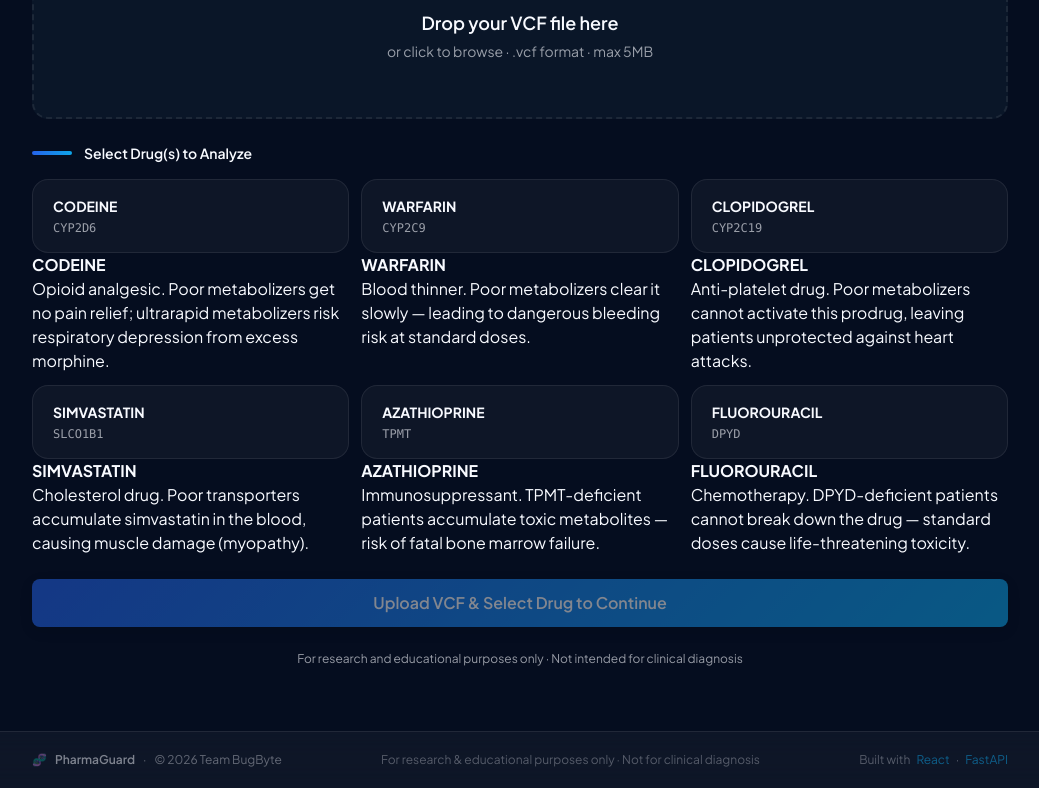
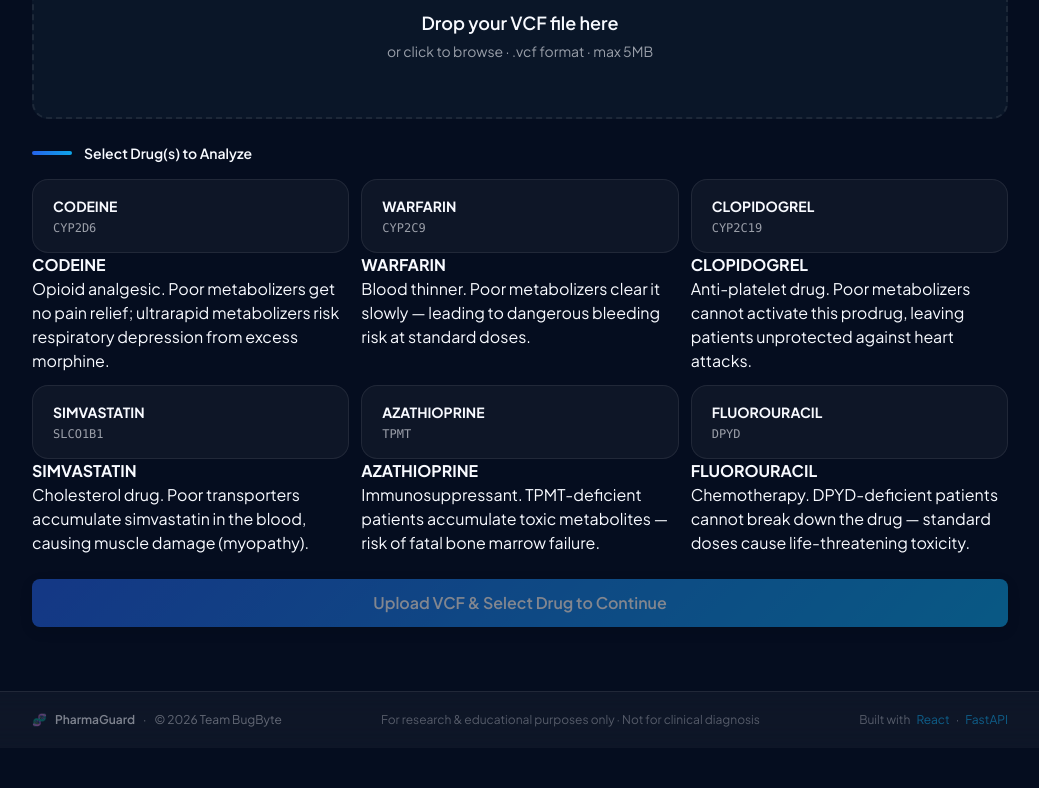
Before and after one commit to aarav12e/RIFT_Pw_Hackthon, a React (Vite) app in the folder frontend/: page / in a window 1280 px wide. Shown: the part 836-1624 px from the top of the page, without its empty margins (120-1159 px from the left). After the commit the page ends 1584 px from the top, so only its background shows below. Built offline with nearby package versions, Linux system fonts and the light colour scheme.

Commit message:
somechanges

```diff
--- a/frontend/src/components/UploadSection.jsx
+++ b/frontend/src/components/UploadSection.jsx
@@ -139,9 +139,7 @@
           : 'Upload VCF & Select Drug to Continue'}
       </button>
 
-      <p className="text-center text-xs" style={{ color: 'var(--text-secondary)' }}>
-        For research and educational purposes only · Not intended for clinical diagnosis
-      </p>
+
     </div>
   );
 }
```
